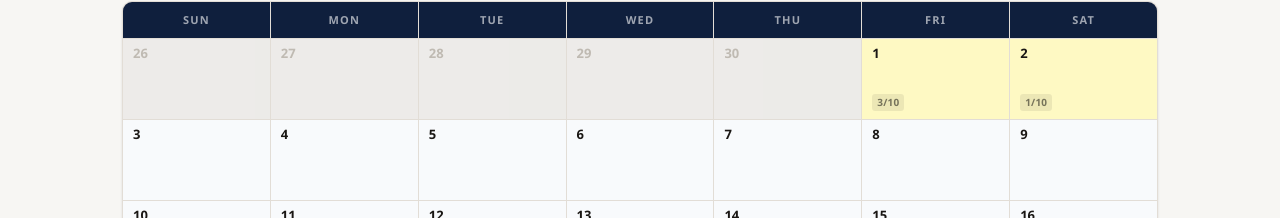
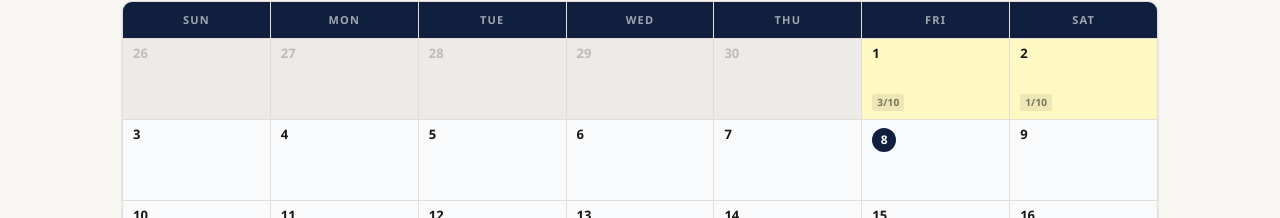
Before and after one commit to fullstackDev0404/booking-calendar, a React (Vite) app: page / in a window 1280 px wide. Shown: the part 255-473 px from the top of the page. Built offline with nearby package versions, Linux system fonts and the light colour scheme.

Commit message:
5/9 update highlight

```diff
--- a/src/App.jsx
+++ b/src/App.jsx
@@ -3,7 +3,7 @@ import { useBookings } from './hooks/useBookings'
 import { useCalendar } from './hooks/useCalendar'
 import { buildOccupancyMap } from './utils/occupancyUtils'
 import { computeMonthStats } from './utils/statsUtils'
-import { getDaysInMonth, minDate, maxDate, bookingOverlapsRange, bookingOccupiesDate } from './utils/dateUtils'
+import { getDaysInMonth, minDate, maxDate, bookingOverlapsRange, bookingOccupiesDate, formatDate } from './utils/dateUtils'
 import { MONTH_NAMES, OCCUPANCY_LEGEND } from './constants'
 import CalendarGrid from './components/CalendarGrid'
 import BookingPanel from './components/BookingPanel'
@@ -12,6 +12,9 @@ import DayTooltip from './components/DayTooltip'
 
 export default function App() {
   const { bookings, loading, error } = useBookings()
+
+  const today    = new Date()
+  const todayStr = formatDate(today)
 
   const {
     year, month, selection, isDragging, tooltip,
@@ -86,6 +89,7 @@ export default function App() {
           <CalendarGrid
             year={year}
             month={month}
+            todayStr={todayStr}
             occupancyMap={occupancyMap}
             selection={selection}
             onDayMouseDown={handleDayMouseDown}
--- a/src/components/CalendarCell.jsx
+++ b/src/components/CalendarCell.jsx
@@ -6,6 +6,7 @@ export default function CalendarCell({
   cell,
   occupancy = 0,
   isSelected = false,
+  isToday = false,
   onMouseDown,
   onMouseEnter,
   onMouseUp,
@@ -34,7 +35,9 @@ export default function CalendarCell({
       onMouseMove={e => onMouseMove?.(cell.dateStr, e.clientX, e.clientY)}
       onMouseLeave={() => onMouseLeave?.()}
     >
-      <span className="day-number">{cell.day}</span>
+      <span className={isToday ? 'day-number day-number--today' : 'day-number'}>
+        {cell.day}
+      </span>
       {occupancy > 0 && cell.isCurrentMonth && (
         <span className="occupancy-count">{occupancy}/10</span>
       )}
--- a/src/components/CalendarGrid.jsx
+++ b/src/components/CalendarGrid.jsx
@@ -1,10 +1,11 @@
-import { buildCalendarCells, minDate, maxDate } from '../utils/dateUtils'
+import { buildCalendarCells, minDate, maxDate, formatDate } from '../utils/dateUtils'
 import CalendarHeader from './CalendarHeader'
 import CalendarCell from './CalendarCell'
 
 export default function CalendarGrid({
   year,
   month,
+  todayStr,
   occupancyMap = {},
   selection = null,
   onDayMouseDown,
@@ -26,6 +27,7 @@ export default function CalendarGrid({
           key={cell.dateStr}
           cell={cell}
           occupancy={occupancyMap[cell.dateStr] ?? 0}
+          isToday={cell.dateStr === todayStr}
           isSelected={
             selStart !== null &&
             cell.dateStr >= selStart &&
--- a/src/index.css
+++ b/src/index.css
@@ -243,6 +243,19 @@ body {
   color: var(--text-primary);
   line-height: 1;
   margin-bottom: auto;
+}
+
+/* Today's date — navy circle around the number */
+.day-number--today {
+  display: inline-flex;
+  align-items: center;
+  justify-content: center;
+  width: 24px;
+  height: 24px;
+  border-radius: 50%;
+  background: var(--navy);
+  color: #fff;
+  font-size: 12px;
 }
 
 .calendar-cell--outside .day-number {
```
